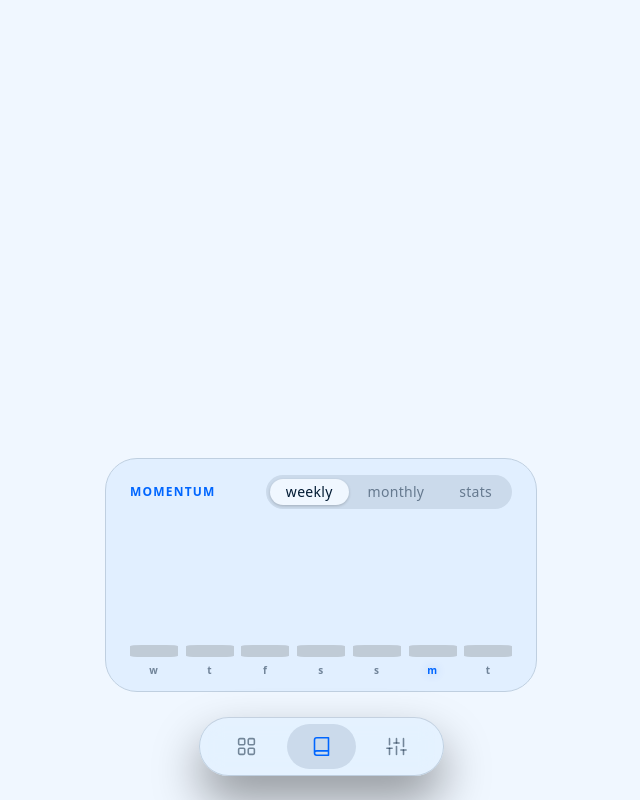
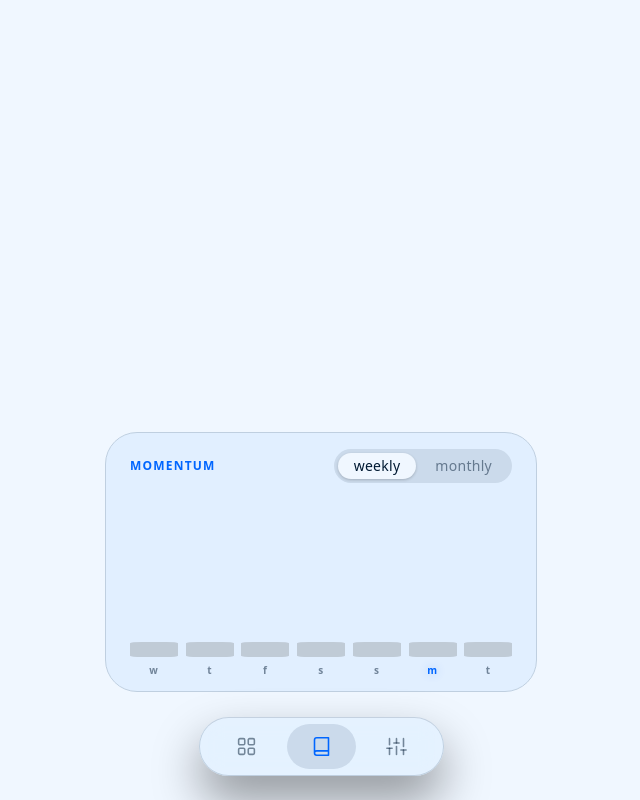
Before and after one commit to 1ewig/gentle-habit-tracker, a React (Vite) app: page / in a window 1280 px wide. Both pictures are taken after a click on the button 640 px from the left and 746 px from the top of the page. Shown: the whole page, without its empty margins (319-959 px from the left). Built offline with nearby package versions, Linux system fonts and the light colour scheme; a web font is replaced by a local one.

Commit message:
feat(momentum): expand panel heights to 184px and remove stats tab and component

```diff
--- a/src/components/journal/momentum/MomentumDock.tsx
+++ b/src/components/journal/momentum/MomentumDock.tsx
@@ -3,16 +3,14 @@ import { motion, AnimatePresence } from 'motion/react';
 import { cn } from '../../../lib/utils';
 import { MomentumWeekly } from './MomentumWeekly';
 import { MomentumMonthly } from './MomentumMonthly';
-import { MomentumStats } from './MomentumStats';
 import { PANEL_VARIANTS } from '../../../lib/motion';
 
-type TabType = 'weekly' | 'monthly' | 'stats';
+type TabType = 'weekly' | 'monthly';
 
 const MomentumHeader = ({ activeTab, onTabChange }: { activeTab: TabType; onTabChange: (t: TabType) => void }) => {
   const tabs: { id: TabType; label: string }[] = [
     { id: 'weekly', label: 'weekly' },
     { id: 'monthly', label: 'monthly' },
-    { id: 'stats', label: 'stats' },
   ];
 
   return (
@@ -58,7 +56,6 @@ export function MomentumDock() {
             >
               {activeTab === 'weekly' && <MomentumWeekly />}
               {activeTab === 'monthly' && <MomentumMonthly />}
-              {activeTab === 'stats' && <MomentumStats />}
             </motion.div>
           </AnimatePresence>
         </div>
--- a/src/components/journal/momentum/MomentumStats.tsx
+++ /dev/null
@@ -1,26 +0,0 @@
-import React from 'react';
-import { useHabitStats } from '../../../hooks/useHabitStats';
-
-export const MomentumStats: React.FC = () => {
-  const { getOverallConsistency, countPerfectDays } = useHabitStats();
-
-  const consistency = getOverallConsistency();
-  const perfectDays = countPerfectDays();
-
-  return (
-    <div className="stats-split">
-      <div className="stat-block">
-        <div className="stat-big">
-          {consistency}
-          <span className="stat-unit">%</span>
-        </div>
-        <div className="stat-lbl">consistency</div>
-      </div>
-      <div className="stats-divider" />
-      <div className="stat-block">
-        <div className="stat-big">{perfectDays}</div>
-        <div className="stat-lbl">perfect days</div>
-      </div>
-    </div>
-  );
-};
--- a/src/components/journal/momentum/momentum.css
+++ b/src/components/journal/momentum/momentum.css
@@ -19,7 +19,7 @@
   display: flex;
   align-items: center;
   justify-content: space-between;
-  margin-bottom: 12px;
+  margin-bottom: 8px;
 }
 
 .momentum-title {
@@ -60,12 +60,12 @@
   background: var(--bg);
   color: var(--text);
   font-weight: var(--ts-label-w-bold);
-  box-shadow: 0 1px 3px rgba(0,0,0,0.2);
+  box-shadow: 0 1px 3px rgba(0, 0, 0, 0.2);
 }
 
 .mtab-panel {
   display: none;
-  height: 154px;
+  height: 184px;
   overflow: visible;
 }
 
@@ -78,7 +78,7 @@
   display: flex;
   gap: 8px;
   align-items: flex-end;
-  height: 154px;
+  height: 184px;
   padding-top: var(--s-16);
 }
 
@@ -149,7 +149,7 @@
   display: grid;
   grid-template-columns: repeat(7, 1fr);
   gap: 8px;
-  height: 154px;
+  height: 184px;
   align-content: end;
 }
 
@@ -224,7 +224,7 @@
   display: grid;
   grid-template-columns: 1fr 1px 1fr;
   align-items: center;
-  height: 154px;
+  height: 184px;
 }
 
 .stats-divider {
```
